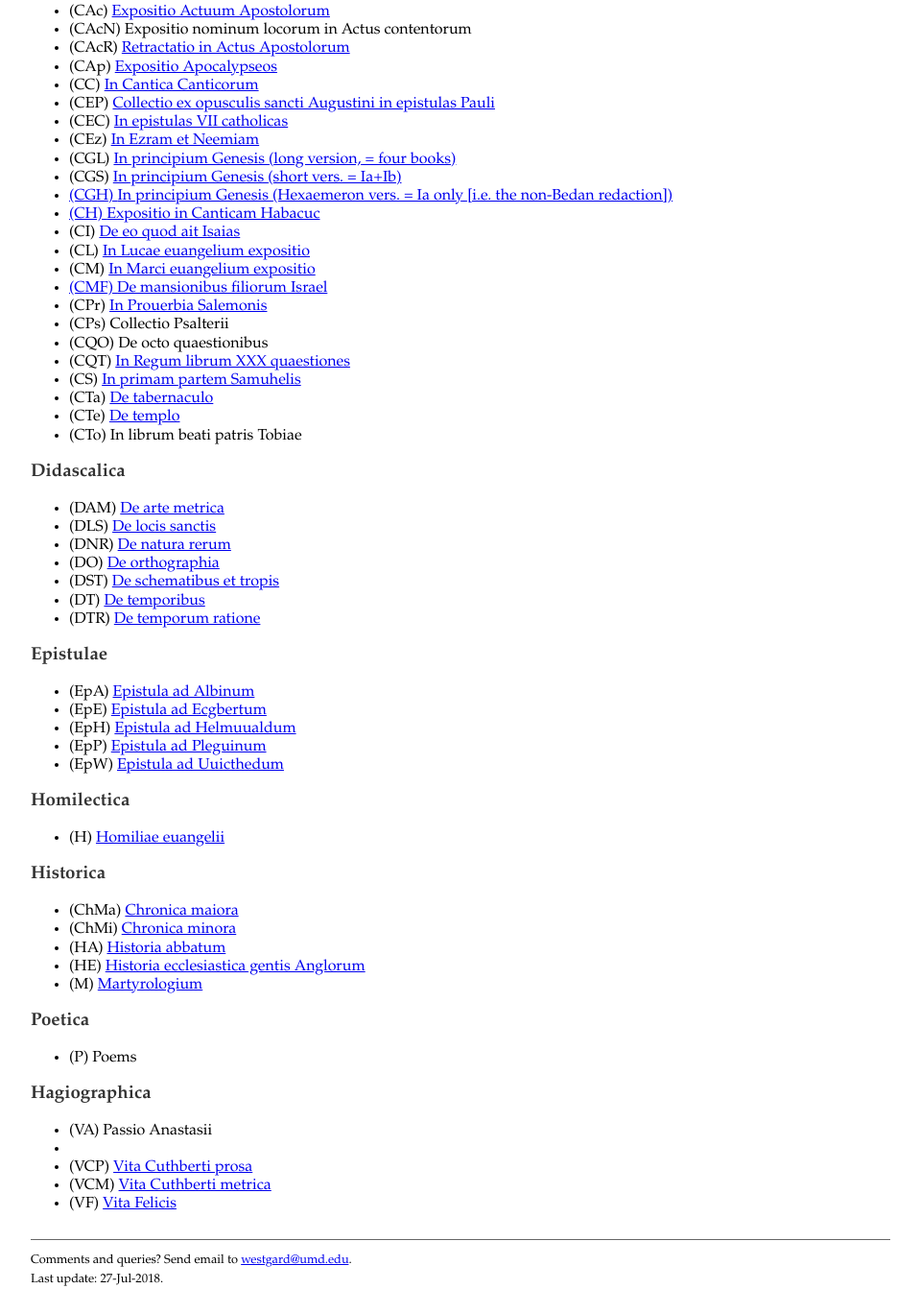
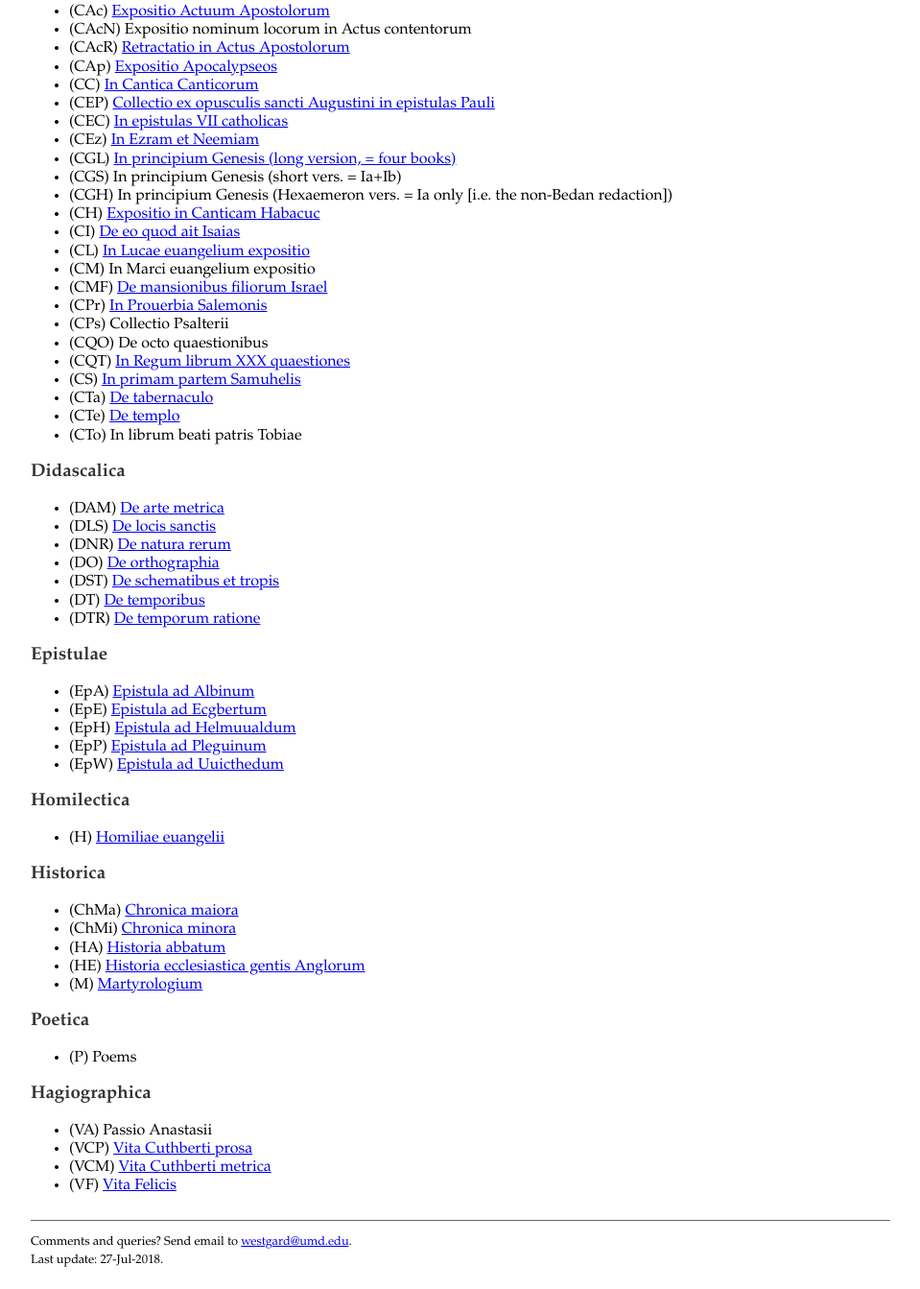
Before and after one commit to jwestgard/openbede, a plain HTML site: page docs/index.html in a window 1280 px wide. Shown: the part 169-1512 px from the top of the page at 96% size, without its empty margins (160-1119 px from the left). Drawn offline with Linux system fonts and the light colour scheme.

Commit message:
fix typos in index.html

```diff
--- a/docs/index.html
+++ b/docs/index.html
@@ -25,12 +25,12 @@
             <li>(CEC) <a href="CEC.html">In epistulas VII catholicas</a></li>
             <li>(CEz) <a href="CEz.html">In Ezram et Neemiam</a></li>
             <li>(CGL) <a href="CGL.html">In principium Genesis (long version, = four books)</a></li>
-            <li>(CGS) <a href="CGS.html">In principium Genesis (short vers. = Ia+Ib)</li>
-            <li>(CGH) <a href="CGH.html">In principium Genesis (Hexaemeron vers. = Ia only [i.e. the non-Bedan redaction])</li>
+            <li>(CGS) In principium Genesis (short vers. = Ia+Ib)</li>
+            <li>(CGH) In principium Genesis (Hexaemeron vers. = Ia only [i.e. the non-Bedan redaction])</li>
             <li>(CH) <a href="CH.html">Expositio in Canticam Habacuc</a></li>
             <li>(CI) <a href="CI.html">De eo quod ait Isaias</a></li>
             <li>(CL) <a href="CL.html">In Lucae euangelium expositio</a></li>
-            <li>(CM) <a href="CM.html">In Marci euangelium expositio</li>
+            <li>(CM) In Marci euangelium expositio</li>
             <li>(CMF) <a href="CMF.html">De mansionibus filiorum Israel</a></li>
             <li>(CPr) <a href="CPr.html">In Prouerbia Salemonis</a></li>
             <li>(CPs) Collectio Psalterii</li>
@@ -83,7 +83,7 @@
 
         <h3>Hagiographica</h3>
         <ul>
-            <li>(VA) Passio Anastasii<li>
+            <li>(VA) Passio Anastasii</li>
             <li>(VCP) <a href="VCP.html">Vita Cuthberti prosa</a></li>
             <li>(VCM) <a href="VCM.html">Vita Cuthberti metrica</a></li>
             <li>(VF) <a href="VF.html">Vita Felicis</a></li>
```
